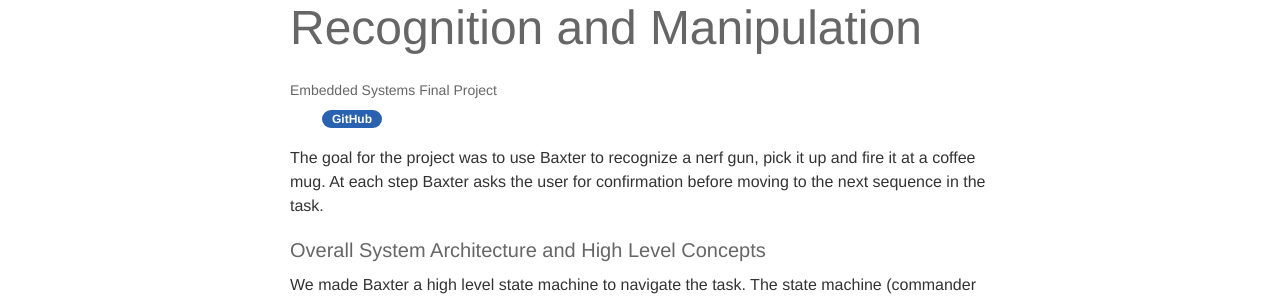
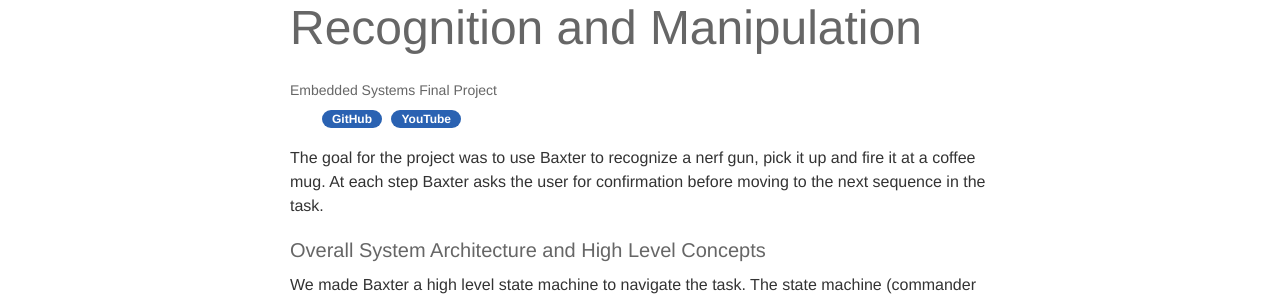
Before and after one commit to an-minyoung/an-minyoung.github.io, a Jekyll site: the page built from _projects/2_project.markdown, in a window 1280 px wide and 900 px high. Shown: the part 210-510 px from the top of the window. Built offline with Jekyll 4.4.1, drawn with Linux system fonts in a browser that asks for light colours; nearby versions of some CDN libraries.

Commit message:
added youtube button for baxter page

```diff
--- a/_projects/2_project.markdown
+++ b/_projects/2_project.markdown
@@ -7,7 +7,10 @@ img: /assets/img/terminator.gif
 
 <ul>
   <a href="https://github.com/ME495-EmbeddedSystems/final-project-terminator"><div class="color-button">GitHub</div></a>
+  <a href="https://youtu.be/2MRsNefNWmw"><div class="color-button">YouTube</div></a>
 </ul>
+
+
 
 The goal for the project was to use Baxter to recognize a nerf gun, pick it up and fire it at a coffee mug. At each step Baxter asks the user for confirmation before moving to the next sequence in the task.<br>
 
```
